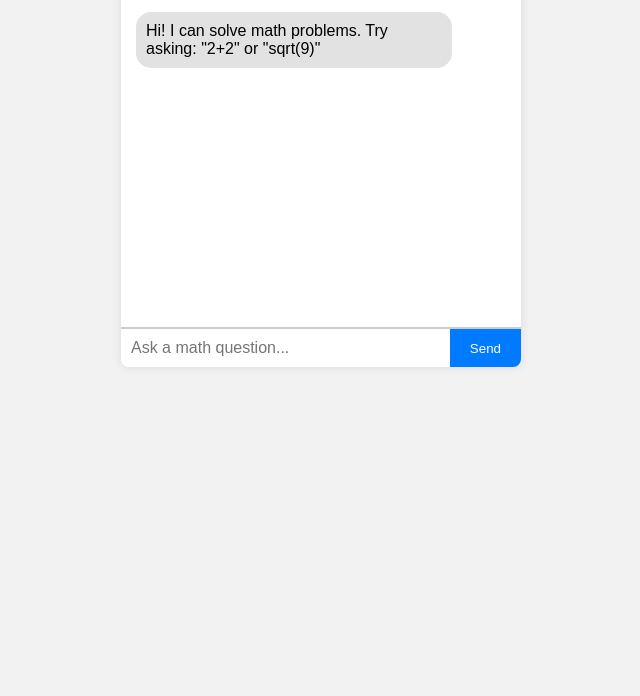
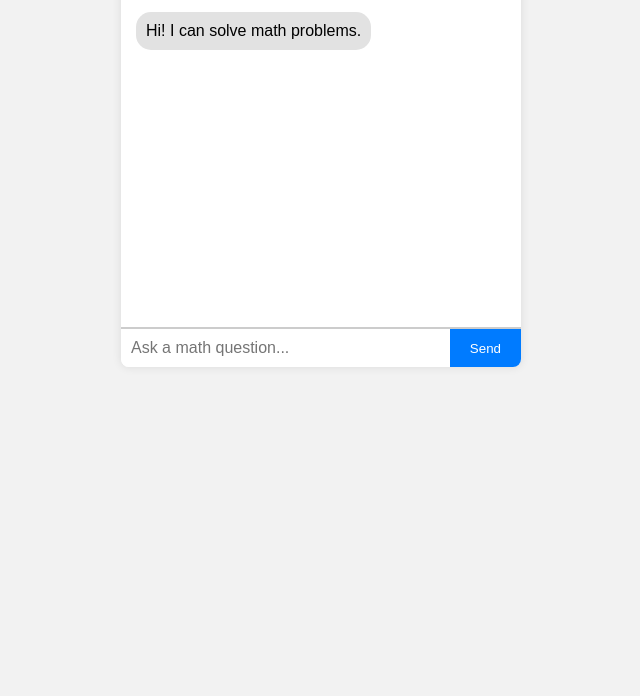
Before and after one commit to Avi123410/-MathMentor---Professional-clearly-indicates-mentoring, a plain HTML site: page Index.html in a window 1280 px wide. Shown: the part 104-800 px from the top of the page, without its empty margins (319-959 px from the left). Drawn offline with Linux system fonts and the light colour scheme.

Commit message:
Update Index.html

```diff
--- a/Index.html
+++ b/Index.html
@@ -79,7 +79,7 @@
     <div class="chat-messages" id="chat-messages">
       <!-- Initial bot greeting -->
       <div class="message bot-message">
-        <div class="bubble">Hi! I can solve math problems. Try asking: "2+2" or "sqrt(9)"</div>
+        <div class="bubble">Hi! I can solve math problems.</div>
       </div>
     </div>
     <div class="chat-input">
```
